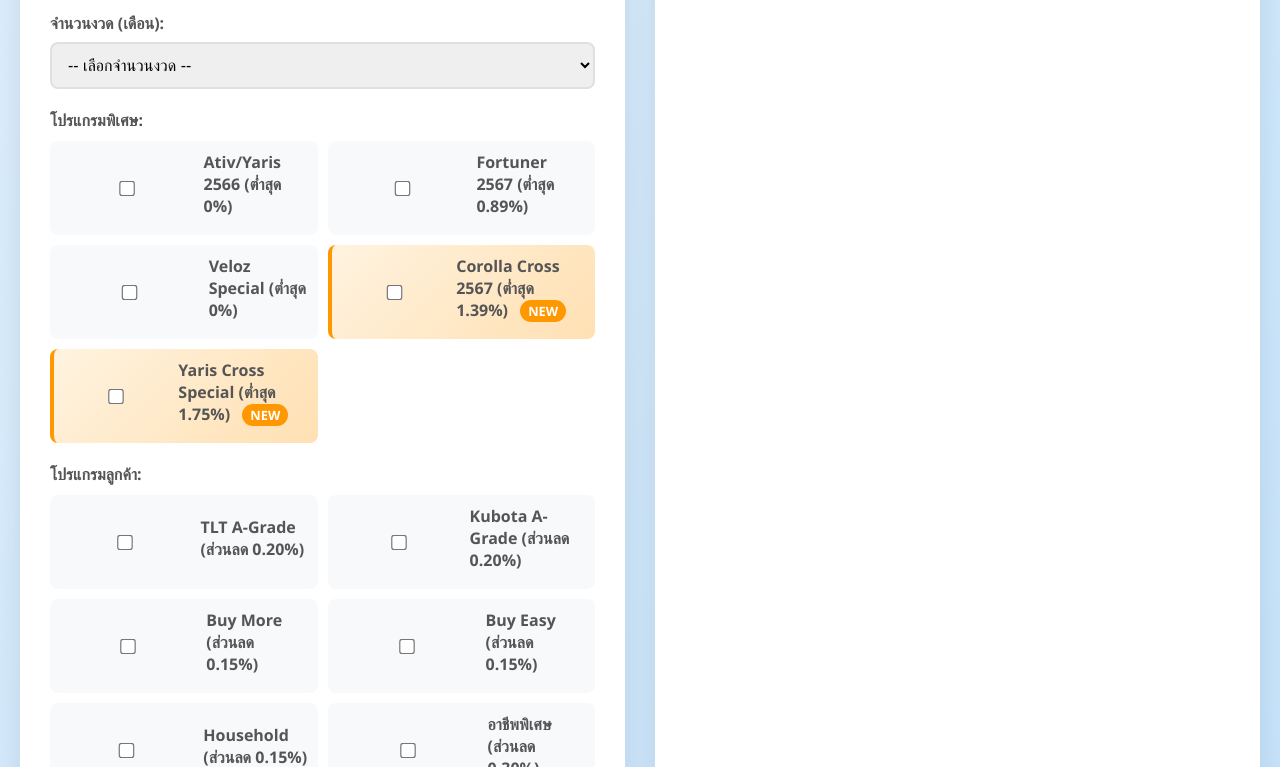
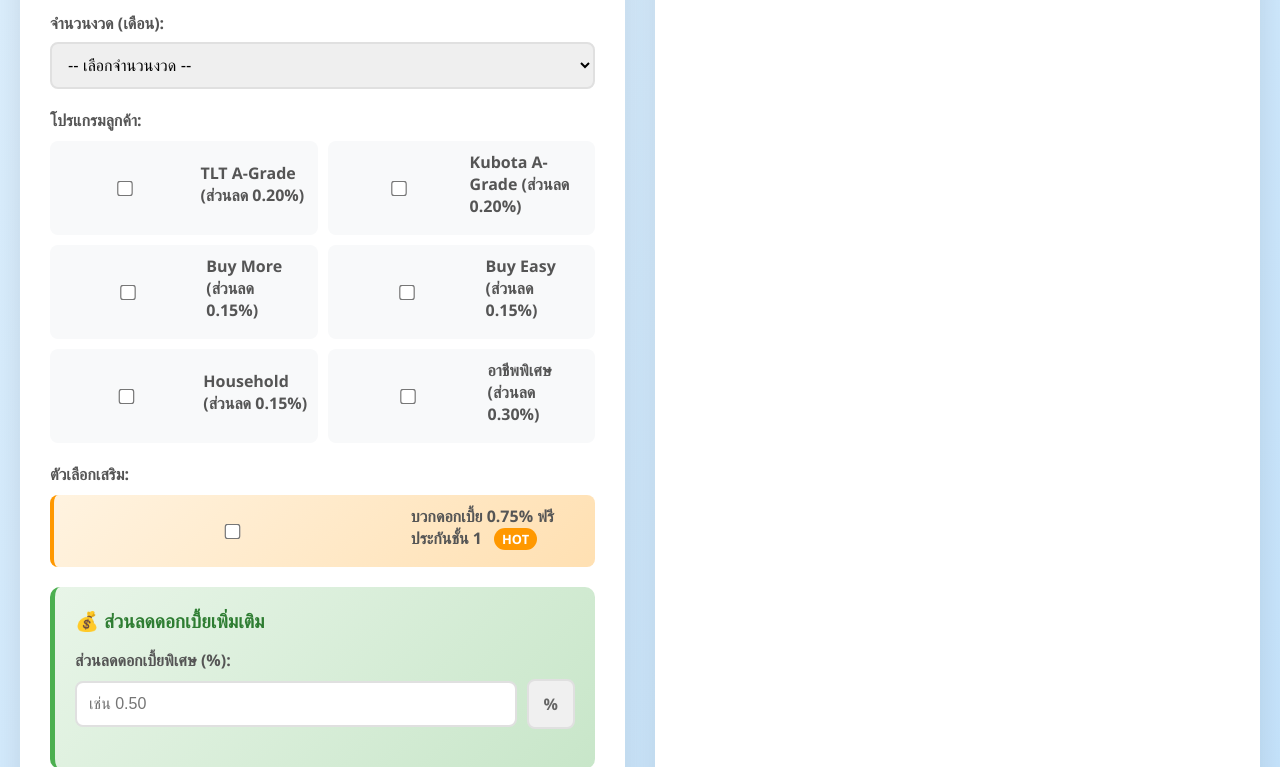
Before and after one commit to nonguest-work/toyota-leasing-calculator, a plain HTML site: page index.html in a window 1280 px wide. Shown: the part 733-1500 px from the top of the page. Drawn offline with Linux system fonts and the light colour scheme.

Commit message:
index.html

```diff
--- a/index.html
+++ b/index.html
@@ -479,32 +479,6 @@
                             <option value="96">96 เดือน (8 ปี)</option>
                             <option value="108">108 เดือน (9 ปี)</option>
                         </select>
-                    </div>
-
-                    <div class="form-group">
-                        <label>โปรแกรมพิเศษ:</label>
-                        <div class="checkbox-group">
-                            <div class="checkbox-item">
-                                <input type="checkbox" id="promo_ativ_yaris" value="Ativ_Yaris_2566">
-                                <label for="promo_ativ_yaris">Ativ/Yaris 2566 (ต่ำสุด 0%)</label>
-                            </div>
-                            <div class="checkbox-item">
-                                <input type="checkbox" id="promo_fortuner" value="Fortuner_2567">
-                                <label for="promo_fortuner">Fortuner 2567 (ต่ำสุด 0.89%)</label>
-                            </div>
-                            <div class="checkbox-item">
-                                <input type="checkbox" id="promo_veloz" value="Veloz_Special">
-                                <label for="promo_veloz">Veloz Special (ต่ำสุด 0%)</label>
-                            </div>
-                            <div class="checkbox-item new-feature">
-                                <input type="checkbox" id="promo_corolla_cross" value="Corolla_Cross_2567">
-                                <label for="promo_corolla_cross">Corolla Cross 2567 (ต่ำสุด 1.39%) <span class="new-badge">NEW</span></label>
-                            </div>
-                            <div class="checkbox-item new-feature">
-                                <input type="checkbox" id="promo_yaris_cross" value="Yaris_Cross_Special">
-                                <label for="promo_yaris_cross">Yaris Cross Special (ต่ำสุด 1.75%) <span class="new-badge">NEW</span></label>
-                            </div>
-                        </div>
                     </div>
 
                     <div class="form-group">
@@ -533,6 +507,16 @@
                             <div class="checkbox-item">
                                 <input type="checkbox" id="customer_special" value="Special_Profession">
                                 <label for="customer_special">อาชีพพิเศษ (ส่วนลด 0.30%)</label>
+                            </div>
+                        </div>
+                    </div>
+
+                    <div class="form-group">
+                        <label>ตัวเลือกเสริม:</label>
+                        <div class="checkbox-group">
+                            <div class="checkbox-item new-feature">
+                                <input type="checkbox" id="insurance_option" value="insurance_0.75">
+                                <label for="insurance_option">บวกดอกเบี้ย 0.75% ฟรีประกันชั้น 1 <span class="new-badge">HOT</span></label>
                             </div>
                         </div>
                     </div>
@@ -1753,5 +1737,3 @@
     </script>
 </body>
 </html>
-</body>
-</html>
```
